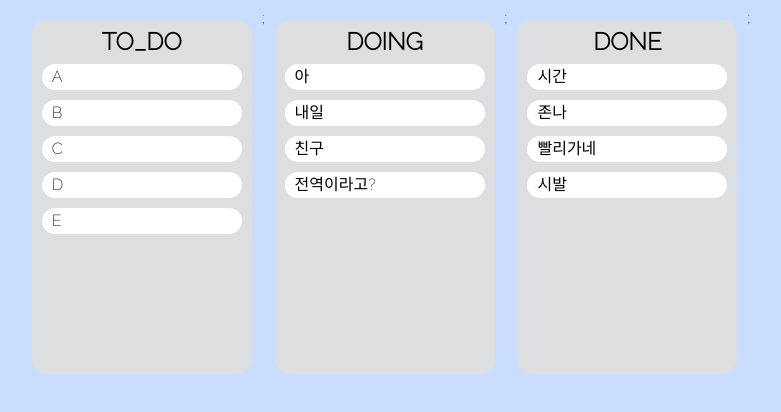
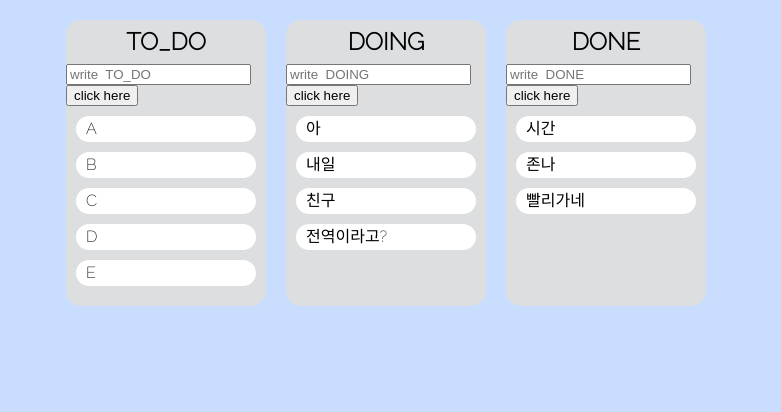
Before and after one commit to junseok44/react-masterclass, a React (Create React App) app: page / in a window 1280 px wide. Shown: the top 412 px of the page, without its empty margins (254-1035 px from the left). Built offline with nearby package versions, Linux system fonts and the light colour scheme.

Commit message:
6.14 task object has to do

```diff
--- a/src/App.tsx
+++ b/src/App.tsx
@@ -10,26 +10,11 @@ import { useRecoilState } from "recoil";
 import { todoAtoms } from "./atoms";
 import { DropDivCard } from "./Components/DropDivCard";
 
-export const DropDiv = styled.div`
-  width: 200px;
-  padding: 10px;
-  margin: 10px 10px;
-  background-color: #dcdee0;
-  border-radius: 15px;
-`;
-
 export const Title = styled.div`
   font-size: 1.5rem;
   text-align: center;
-  margin-bottom: 10px;
+  margin: 10px 0px;
   font-weight: 600;
-`;
-
-export const DropItem = styled.li`
-  margin-bottom: 10px;
-  padding: 5px 10px;
-  border-radius: 15px;
-  background-color: white;
 `;
 
 export const DropWrapper = styled.div`
@@ -71,14 +56,10 @@ function App() {
 
       settoDos((currentObj) => {
         const copyArr = [...currentObj[startName]];
+        const copyArr2 = [...currentObj[endName]];
         copyArr.splice(source.index, 1);
-        return { ...currentObj, [startName]: copyArr };
-      });
-
-      settoDos((currentObj) => {
-        const copyArr = [...currentObj[endName]];
-        copyArr.splice(destination.index, 0, draggableId);
-        return { ...currentObj, [endName]: copyArr };
+        copyArr2.splice(destination.index, 0, draggableId);
+        return { ...currentObj, [startName]: copyArr, [endName]: copyArr2 };
       });
     }
   };
--- a/src/Components/DraggableCard.tsx
+++ b/src/Components/DraggableCard.tsx
@@ -1,6 +1,17 @@
 import React from "react";
 import { Draggable } from "react-beautiful-dnd";
-import { DropItem } from "../App";
+import styled from "styled-components";
+
+export const DropItem = styled.div<{
+  isDragging: boolean;
+  draggingOver: string | undefined;
+}>`
+  margin-bottom: 10px;
+  padding: 5px 10px;
+  border-radius: 15px;
+  background-color: white;
+  color: ${(props) => (props.draggingOver ? "red" : "black")};
+`;
 
 export function DraggableCompo({
   todo,
@@ -11,8 +22,10 @@ export function DraggableCompo({
 }) {
   return (
     <Draggable key={todo} draggableId={todo} index={index}>
-      {(magic) => (
+      {(magic, snapshot) => (
         <DropItem
+          isDragging={snapshot.isDragging}
+          draggingOver={snapshot.draggingOver}
           ref={magic.innerRef}
           {...magic.draggableProps}
           {...magic.dragHandleProps}
--- a/src/Components/DropDivCard.tsx
+++ b/src/Components/DropDivCard.tsx
@@ -1,7 +1,47 @@
-import { DropDiv, Title } from "../App";
+import { Title } from "../App";
 import { Droppable } from "react-beautiful-dnd";
 import DraggableCompo from "./DraggableCard";
 import { ItoDos } from "../atoms";
+import styled from "styled-components";
+import React, { useRef } from "react";
+import { useForm } from "react-hook-form";
+
+const ColoredUl = styled.ul<{
+  isDraggingOver: boolean;
+  draggingOverWith: string | undefined;
+  draggingFromThisWith: string | undefined;
+}>`
+  width: 90%;
+  minheight: "300px";
+  padding: 10px;
+  background-color: ${(props) =>
+    props.draggingFromThisWith
+      ? "#fab1a0"
+      : props.draggingOverWith
+      ? "#74b9ff"
+      : "transparent"};
+`;
+const ColoredInput = styled.input`
+  all: unset;
+  text-align: center;
+  background-color: white;
+  width: 90%;
+`;
+const DropDiv = styled.div`
+  width: 200px;
+  margin: 10px 10px;
+  background-color: #dcdee0;
+  border-radius: 15px;
+  display: flex;
+  flex-direction: column;
+  align-items: center;
+`;
+
+interface ItoDO {
+  TO_DO?: string;
+  DOING?: string;
+  DONE?: string;
+}
 
 export function DropDivCard({
   title,
@@ -14,16 +54,37 @@ export function DropDivCard({
   toDos: ItoDos;
   index: number;
 }) {
+  const { register, handleSubmit, setValue, watch } = useForm();
+  // form 쓰는부분 막힘 다시 해야함..
+  const inputElement = useRef<HTMLInputElement>(null);
+
+  const onSubmit = (data: ItoDO) => {
+    console.log("confirmed");
+    console.log(data);
+  };
+
   return (
     <>
       <DropDiv>
         <Title>{title}</Title>
+        <form onSubmit={handleSubmit(onSubmit)}>
+          <input
+            type="text"
+            {...register(`${Object.keys(toDos)[index]}`, { required: true })}
+            ref={inputElement}
+            placeholder={`write  ` + Object.keys(toDos)[index]}
+          ></input>
+          <button type="submit">click here</button>
+        </form>
+
         <Droppable droppableId={Object.keys(toDos)[index]}>
-          {(magic) => (
-            <ul
-              style={{ minHeight: "300px" }}
+          {(magic, snapshot) => (
+            <ColoredUl
               ref={magic.innerRef}
               {...magic.droppableProps}
+              isDraggingOver={snapshot.isDraggingOver}
+              draggingOverWith={snapshot.draggingOverWith}
+              draggingFromThisWith={snapshot.draggingFromThisWith}
             >
               {category.map((item, index) => {
                 return (
@@ -35,11 +96,10 @@ export function DropDivCard({
                 );
               })}
               {magic.placeholder}
-            </ul>
+            </ColoredUl>
           )}
         </Droppable>
       </DropDiv>
-      ;
     </>
   );
 }
--- a/src/atoms.tsx
+++ b/src/atoms.tsx
@@ -9,6 +9,6 @@ export const todoAtoms = atom<ItoDos>({
   default: {
     TO_DO: ["A", "B", "C", "D", "E"],
     DOING: ["아", "내일", "친구", "전역이라고?"],
-    DONE: ["시간", "존나", "빨리가네", "시발"],
+    DONE: ["시간", "존나", "빨리가네"],
   },
 });
```
